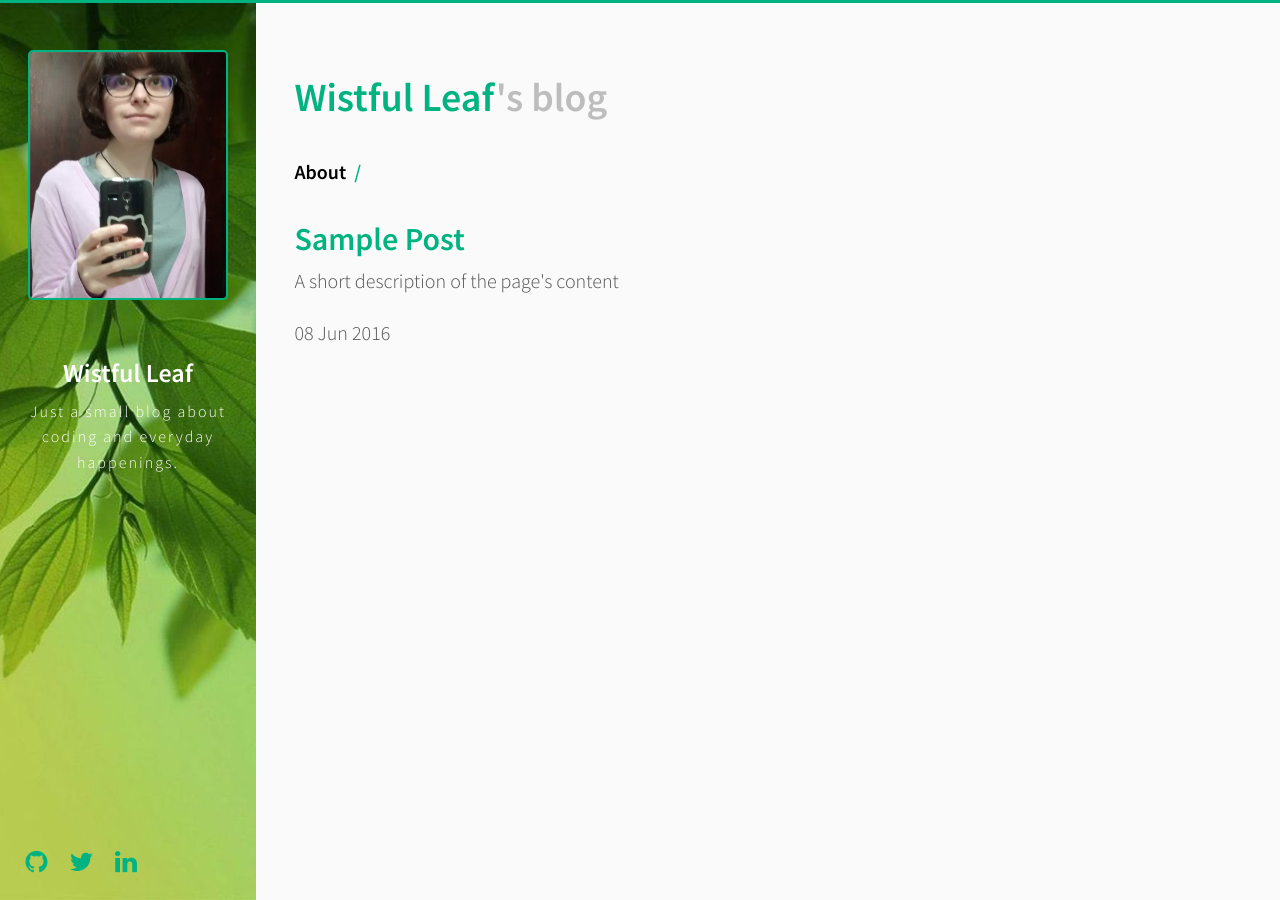
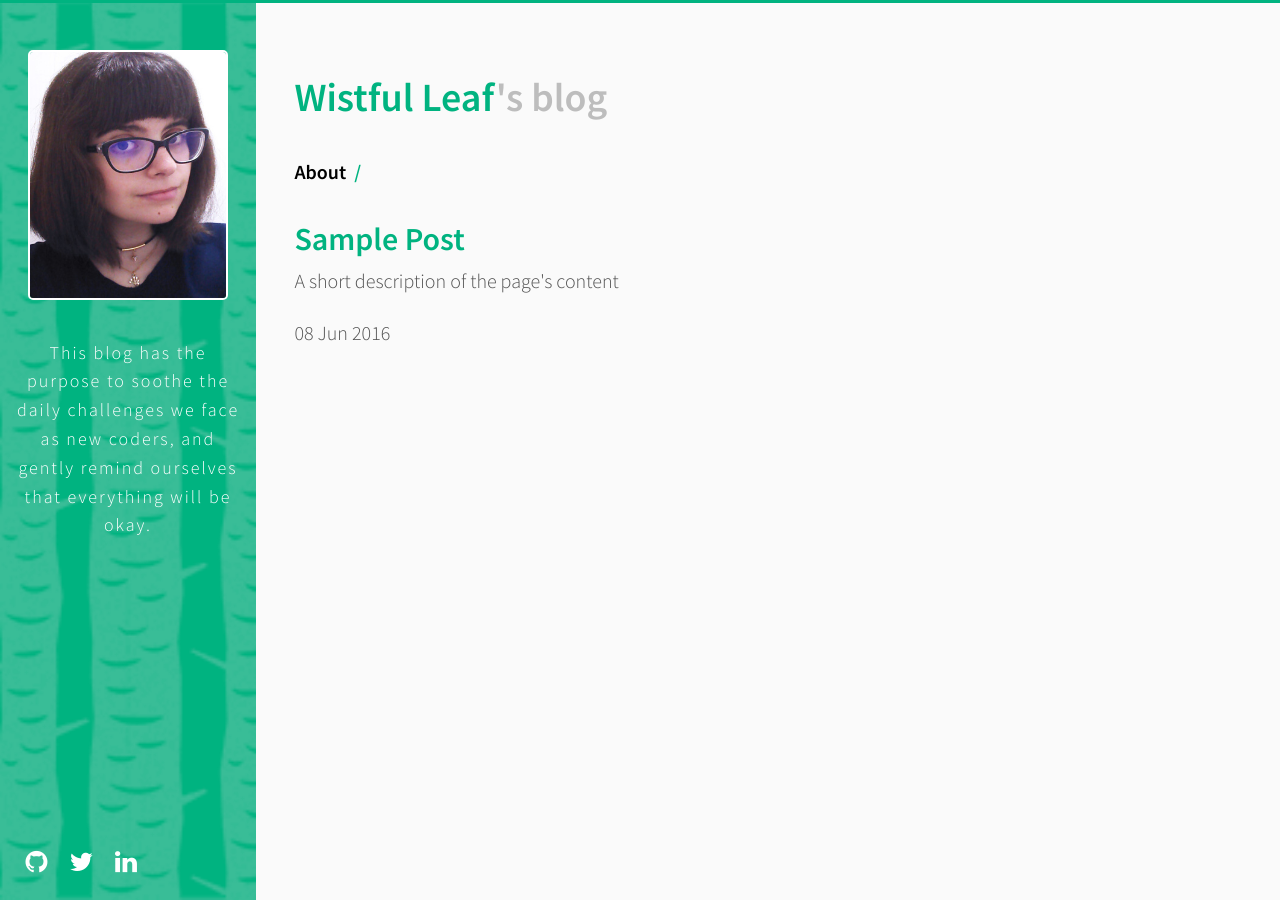
Before and after one commit to carolinaknoll/wistful-leaf, a Jekyll site: the page built from index.html, in a window 1280 px wide. Built offline with Jekyll 4.4.1, drawn with Linux system fonts in a browser that asks for light colours; the list of posts is cut into pages by our own code.

Commit message:
Point media declarations to correct dynamic path, rewrite description

```diff
--- a/_config.yml
+++ b/_config.yml
@@ -1,6 +1,6 @@
 port: 3000
-name:               "Wistful Leaf"
-description:        "Just a small blog about coding and everyday happenings."
+title:              "Wistful Leaf"
+description:        "This blog has the purpose to soothe the daily challenges we face as new coders, and gently remind ourselves that everything will be okay."
 
 url:                "https://carolinaknoll.github.io/wistful-leaf"
 author:             "carolinaknoll"
@@ -17,7 +17,6 @@ profile_image:      "/assets/img/profile-image.jpg"
 paginate:           5
 paginate_path:      "/page:num/"
 
-baseurl:            "https://carolinaknoll.github.io/wistful-leaf"
 permalink:          /:year/:month/:day/:title/
 
 markdown:           kramdown
@@ -43,5 +42,5 @@ defaults:
     values:
       layout:       "post"
 
-gems:
+plugins:
   - jekyll-paginate
--- a/_includes/head.html
+++ b/_includes/head.html
@@ -3,8 +3,8 @@
   <meta name="viewport" content="width=device-width, initial-scale=1">
   <title>{% if page.title %}{{ page.title }}{% else %}{{ site.name }}{% endif %}</title>
   <link rel="stylesheet" href="//fonts.googleapis.com/css?family=Source+Sans+Pro:300,300i,600">
-  <link rel="shortcut icon" href="/assets/img/favicon.ico">
+  <link rel="shortcut icon" href="{{ site.url }}/assets/img/favicon.ico">
   <link href="https://maxcdn.bootstrapcdn.com/font-awesome/4.7.0/css/font-awesome.min.css" rel="stylesheet">
-  <link rel="stylesheet" href="{{ site.baseurl }}/style.css">
-  <link rel="alternate" type="application/rss+xml" title="RSS Feed for {{ site.name }}" href="{{ site.baseurl }}/feed.xml"/>
+  <link rel="stylesheet" href="{{ site.url }}/style.css">
+  <link rel="alternate" type="application/rss+xml" title="RSS Feed for {{ site.name }}" href="{{ site.url }}/feed.xml"/>
 </head>
--- a/_includes/header.html
+++ b/_includes/header.html
@@ -1,5 +1,5 @@
 <header class="head">
   <h1 class="head-title">
-    <a href="{{ site.baseurl }}/">{{ site.name }}</a>
+    <a href="{{ site.url }}/">{{ site.title }}</a>
   </h1>
 </header>
--- a/_layouts/default.html
+++ b/_layouts/default.html
@@ -5,7 +5,7 @@
 <body class="preload">
   <div class="top"></div>
   <div class="profile">
-    <img src="{{ site.profile_image }}" class="profile-image" />
+    <img src="{{ site.url }}/assets/img/profile-image.jpg" class="profile-image" />
     <h3>{{ site.name }}</h3>
     <p>{{ site.description }}</p>
 
--- a/index.html
+++ b/index.html
@@ -3,7 +3,7 @@ layout: default
 ---
 <header class="bloghead">
   <h1 class="bloghead-title">
-    <a href="{{ site.url }}/">{{ site.name }}<span>&#39;s blog</span></a>
+    <a href="{{ site.url }}/">{{ site.title }}<span>&#39;s blog</span></a>
   </h1>
   <nav class="bloghead-nav">
     {% for nav in site.nav %}
@@ -31,11 +31,11 @@ layout: default
   {% if paginator.total_pages > 1 %}
     <div class="pages">
       {% if paginator.previous_page %}
-        <a href="{{ paginator.previous_page_path | prepend: site.baseurl | replace: '//', '/' }}"><</a>
+        <a href="{{ paginator.previous_page_path | prepend: site.url | replace: '//', '/' }}"><</a>
       {% endif %}
 
       {% if paginator.next_page %}
-        <a href="{{ paginator.next_page_path | prepend: site.baseurl | replace: '//', '/' }}">></a>
+        <a href="{{ paginator.next_page_path | prepend: site.url | replace: '//', '/' }}">></a>
       {% endif %}
     </div>
     {% endif %}
--- a/style.scss
+++ b/style.scss
@@ -1,6 +1,7 @@
 ---
 ---
 
+$url: "{{ site.url }}";
 $open-sans: 'Open Sans', sans-serif;
 $source-sans: "Source Sans Pro", "Helvetica Neue", Helvetica, Arial, sans-serif;
 
@@ -306,13 +307,14 @@ tbody tr:nth-child(odd) th {
 
 .profile {
   padding: 2%;
-  background: url('/assets/img/sidebar-bg.jpg');
+  background-color: #00B380;
+  background-image: url($url + '/assets/img/tree-bark.png');
   background-repeat: no-repeat;
   background-size: cover;
   background-position: center;
 
   .profile-image {
-    border: 2px solid #00B380;
+    border: 2px solid #FFF;
     margin: auto;
     margin-top: 50px;
   }
@@ -329,12 +331,17 @@ tbody tr:nth-child(odd) th {
     width: 100%;
     text-align: center;
     color: #FFF;
+    padding: 10px;
   }
   .social {
     margin-left: 25vw;
     height: auto;
     width: 100%;
+    a {
+      color: #FFF;
+    }
   }
+
   @media (min-width: 38em) {
     position: fixed;
     width: 20%;
@@ -352,7 +359,7 @@ tbody tr:nth-child(odd) th {
     }
     p {
       margin-top: -1.3em;
-      font-size: 16px;
+      font-size: 18px;
       text-align: center;
       letter-spacing: 2px;
     }
```
Also changed, not shown: assets/img/profile-image.jpg, assets/img/tree-bark.png (added).
